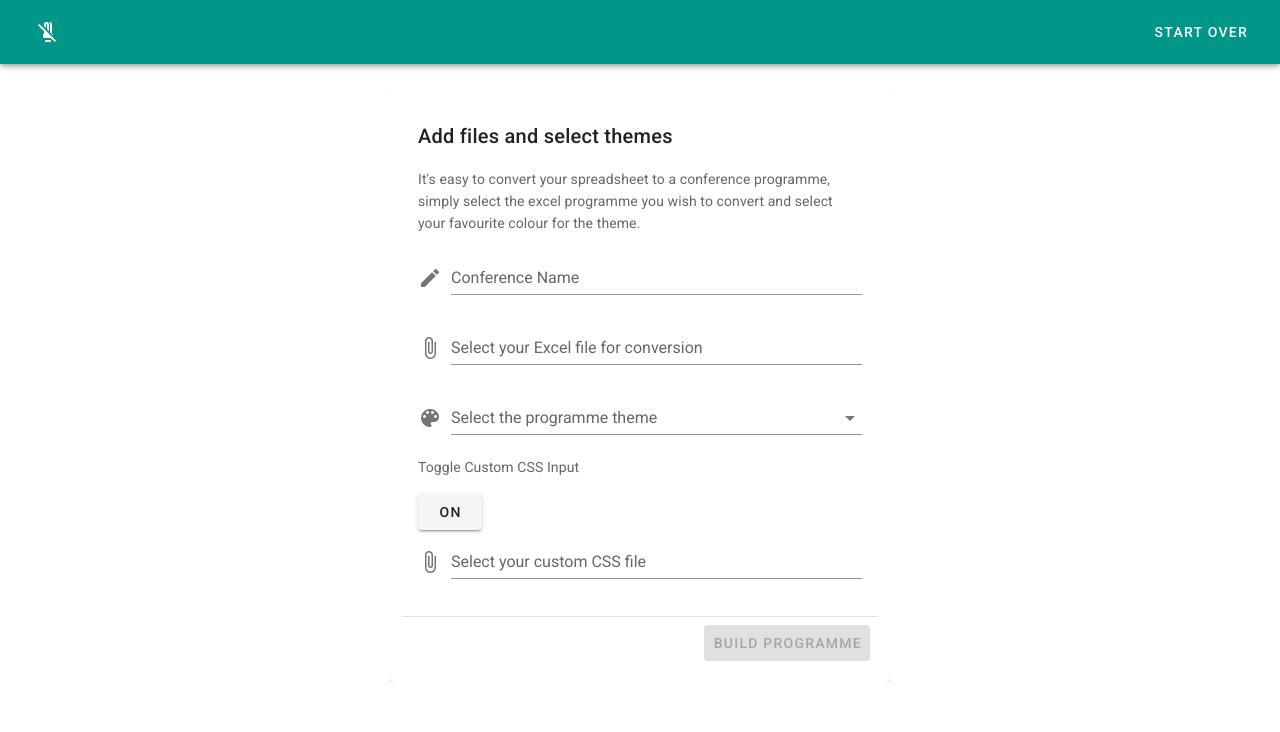
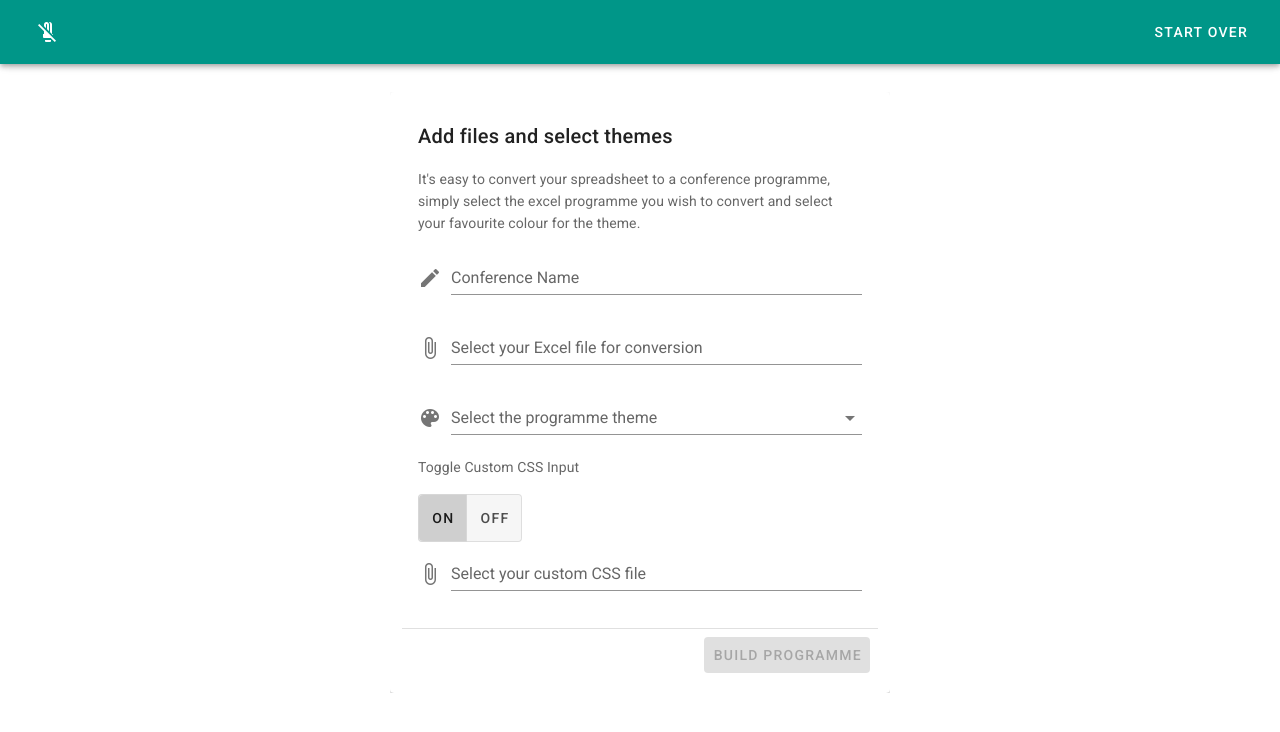
Before and after one commit to eddie-atkinson/CITS3200, a Vue app in the folder conference-app/: page /build in a window 1280 px wide. Shown: the top 732 px of the page. Built offline with nearby package versions, Linux system fonts and the light colour scheme.

Commit message:
Toggle view css input

```diff
--- a/conference-app/src/views/Build.vue
+++ b/conference-app/src/views/Build.vue
@@ -58,18 +58,22 @@
                 >
                 </v-select>
                 <p> Toggle Custom CSS Input </p>
+                <v-btn-toggle
+                mandatory
+                v-model="toggle_exclusive"
+                >
                 <v-btn
-                id='custom-css-btn'
-                data-cy='custom-css-btn'
-                @click='toggle(customcss)'>
-                ON
-                </v-btn>
+                v-on:click="CSSHide = false"
+                >ON</v-btn>
+                <v-btn
+                v-on:click="CSSHide = true"
+                >OFF</v-btn>
+                </v-btn-toggle>
                 <v-file-input
+                v-show="!CSSHide"
                 label='Select your custom CSS file'
                 accept='.css'
-                id='customcss'
                 @change='loadFile'
-                data-cy='customcss'
                 >
                 </v-file-input>
               </v-card-text>
@@ -157,6 +161,7 @@ export default {
       error: false,
       errorMsg: '',
       loading: false,
+      CSSHide: false,
       colours: [
         'Blue',
         'Orange',
```
